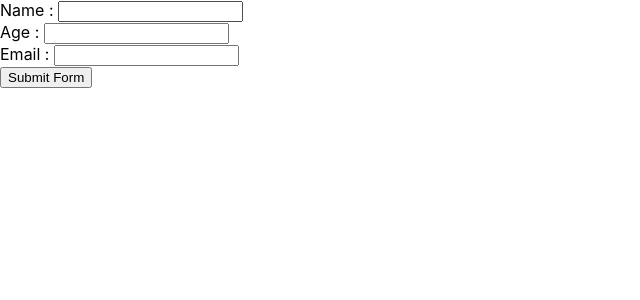
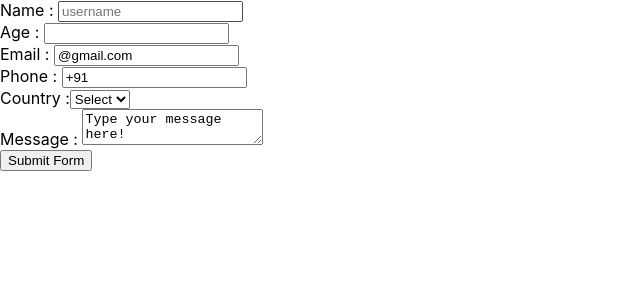
Before and after one commit to Ath1thyan/LearningReact, a React (Create React App) app in the folder react-learn-jvl4/: page / in a window 1280 px wide. Shown: the top 300 px of the page, without its empty margins (0-640 px from the left). Built offline with nearby package versions, Linux system fonts and the light colour scheme.

Commit message:
learning react - Forms

```diff
--- a/react-learn-jvl4/src/components/MyForm.js
+++ b/react-learn-jvl4/src/components/MyForm.js
@@ -6,7 +6,7 @@ function MyForm() {
     // const [age, setAge] = useState("");
     // const [email, setEmail] = useState("");
 
-    const [inputs, setInputs] = useState({});
+    const [inputs, setInputs] = useState({phone : "+91 ", email : "@gmail.com", msg: "Type your message here!"});
 
     // console.log("Current State", name);
 
@@ -28,10 +28,24 @@ function MyForm() {
         {/* <label>Name : <input type="text" onChange={(e) => {setName (e.target.value)}} /></label> <br/> */}
 
 
-        <label>Name : <input type="text" name='name' onChange={handleChange} /></label> <br/>
+        <label>Name : <input type="text" name='name' onChange={handleChange} placeholder='username' /></label> <br/>
         <label>Age : <input type="text" name='age' onChange={handleChange} /></label>
         <br/>
-        <label>Email : <input type="text" name='email' onChange={handleChange} /></label>
+        <label>Email : <input type="text" name='email' onChange={handleChange} value={inputs.email} /></label>
+        <br/>
+        <label>Phone : <input type="text" name='phone' onChange={handleChange} value={inputs.phone} /></label>
+        <br/>
+        <label>Country :
+            <select name='country' onChange={handleChange} value={inputs.country}>
+                <option value="">Select</option>
+                <option value="US">US</option>
+                <option value="India">India</option>
+                <option value="UK">UK</option>
+                <option value="UAE">UAE</option>
+            </select>
+        </label>
+        <br/>
+        <label>Message : <textarea value={inputs.msg} name="msg" onChange={handleChange} /> </label>
         <br/>
 
 
```
